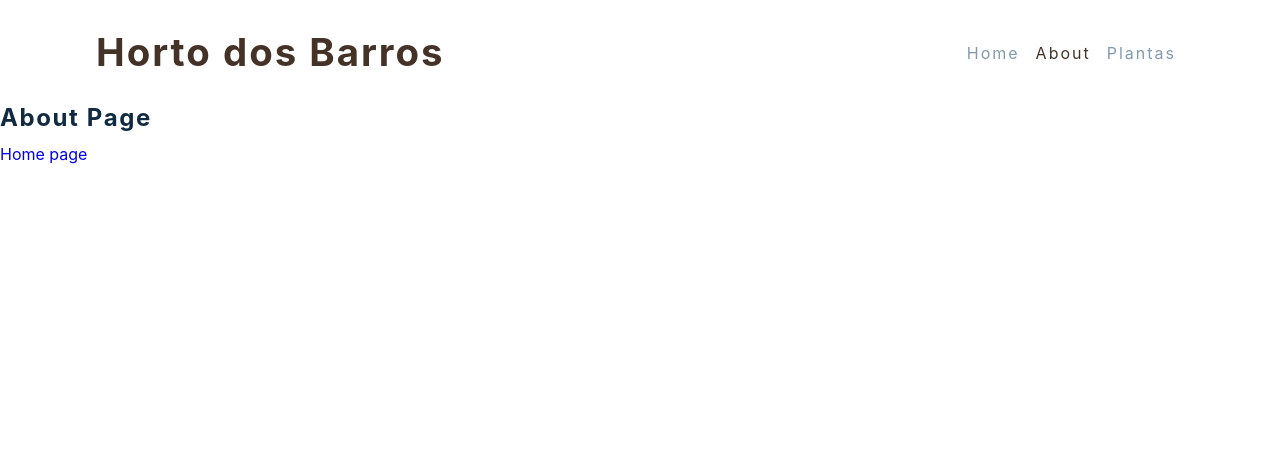
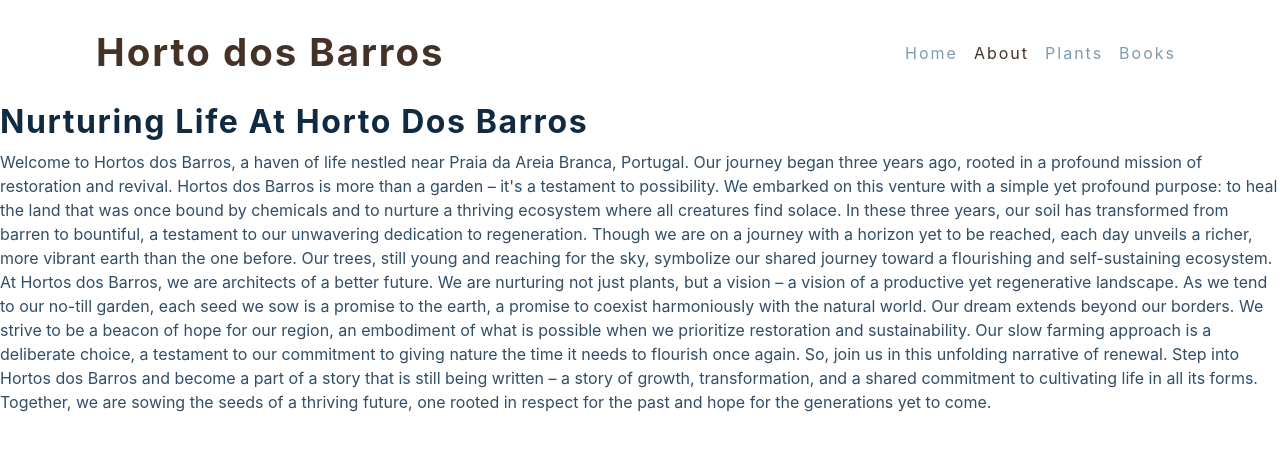
Before and after one commit to jaomateus/hortodosbarros, a React (Create React App) app: page /about in a window 1280 px wide. Shown: the top 450 px of the page. Built offline with nearby package versions, Linux system fonts and the light colour scheme.

Commit message:
create about page

```diff
--- a/src/components/navbar.js
+++ b/src/components/navbar.js
@@ -14,8 +14,11 @@ const navbar = () => {
           <NavLink to="/about" className="nav-link">
             About
           </NavLink>
-          <NavLink to="/plants" className="nav-link">
-            Plantas
+          <NavLink to="/plantshop" className="nav-link">
+            Plants
+          </NavLink>
+          <NavLink to="/bookshop" className="nav-link">
+            Books
           </NavLink>
         </div>
       </div>
@@ -27,7 +30,7 @@ const Wrapper = styled.nav`
   background: var(--clr-white);
   .nav-center {
     width: 90vw;
-    max-width: var(--max-width);
+    /* max-width: var(--max-width); */
     margin: 0 auto;
     display: flex;
     flex-direction: column;
--- a/src/pages/About.js
+++ b/src/pages/About.js
@@ -1,13 +1,42 @@
 import React from "react";
-import { Link } from "react-router-dom";
+import { styled } from "styled-components";
 
 const About = () => {
   return (
-    <>
-      <h4>About Page</h4>
-      <Link to="/">Home page</Link>
-    </>
+    <Wrapper>
+      <h3>Nurturing life at Horto dos Barros</h3>
+      <p>
+        Welcome to Hortos dos Barros, a haven of life nestled near Praia da
+        Areia Branca, Portugal. Our journey began three years ago, rooted in a
+        profound mission of restoration and revival. Hortos dos Barros is more
+        than a garden – it's a testament to possibility. We embarked on this
+        venture with a simple yet profound purpose: to heal the land that was
+        once bound by chemicals and to nurture a thriving ecosystem where all
+        creatures find solace. In these three years, our soil has transformed
+        from barren to bountiful, a testament to our unwavering dedication to
+        regeneration. Though we are on a journey with a horizon yet to be
+        reached, each day unveils a richer, more vibrant earth than the one
+        before. Our trees, still young and reaching for the sky, symbolize our
+        shared journey toward a flourishing and self-sustaining ecosystem. At
+        Hortos dos Barros, we are architects of a better future. We are
+        nurturing not just plants, but a vision – a vision of a productive yet
+        regenerative landscape. As we tend to our no-till garden, each seed we
+        sow is a promise to the earth, a promise to coexist harmoniously with
+        the natural world. Our dream extends beyond our borders. We strive to be
+        a beacon of hope for our region, an embodiment of what is possible when
+        we prioritize restoration and sustainability. Our slow farming approach
+        is a deliberate choice, a testament to our commitment to giving nature
+        the time it needs to flourish once again. So, join us in this unfolding
+        narrative of renewal. Step into Hortos dos Barros and become a part of a
+        story that is still being written – a story of growth, transformation,
+        and a shared commitment to cultivating life in all its forms. Together,
+        we are sowing the seeds of a thriving future, one rooted in respect for
+        the past and hope for the generations yet to come.
+      </p>
+    </Wrapper>
   );
 };
 
+const Wrapper = styled.div``;
+
 export default About;
--- /dev/null
+++ b/src/pages/BookShop.js
@@ -0,0 +1,7 @@
+import React from "react";
+
+const BookShop = () => {
+  return <div>BookShop</div>;
+};
+
+export default BookShop;
--- a/src/pages/Landing.js
+++ b/src/pages/Landing.js
@@ -1,7 +1,5 @@
 import React from "react";
 
-const Landing = () => {
-  return <div>Landing</div>;
-};
+const Landing = () => {};
 
 export default Landing;
--- /dev/null
+++ b/src/pages/PlantShop.js
@@ -0,0 +1,11 @@
+import React from "react";
+
+const PlantShop = () => {
+  return (
+    <>
+      <h4>Plant Shop</h4>
+    </>
+  );
+};
+
+export default PlantShop;
--- a/src/pages/Plants.js
+++ /dev/null
@@ -1,11 +0,0 @@
-import React from "react";
-
-const Plants = () => {
-  return (
-    <>
-      <h4>Plants Page</h4>
-    </>
-  );
-};
-
-export default Plants;
--- a/src/pages/index.js
+++ b/src/pages/index.js
@@ -1,6 +1,7 @@
 export { default as Home } from "./HomeLayout";
 export { default as About } from "./About";
-export { default as Plants } from "./Plants";
+export { default as PlantShop } from "./PlantShop";
+export { default as BookShop } from "./BookShop";
 export { default as Error } from "./Error";
 export { default as PrivateRoute } from "./PrivateRoute";
 export { default as Cart } from "./Cart";
```
Also changed, not shown: src/App.js (+6 -9 lines).
